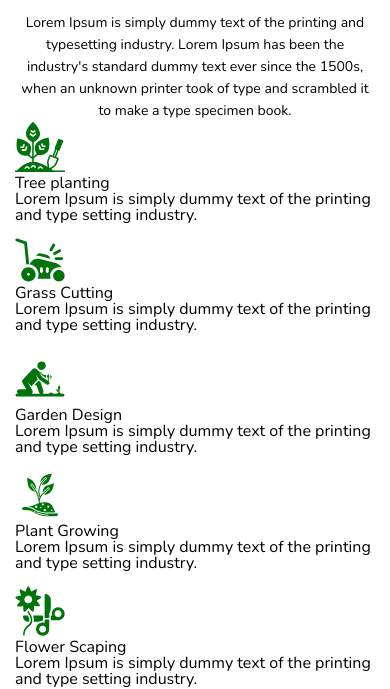
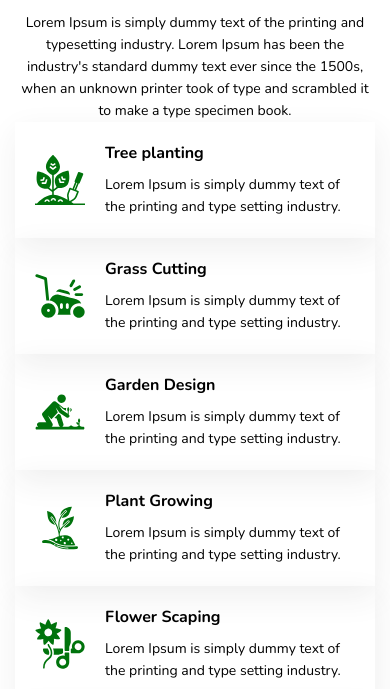
Before and after one commit to vladsolodov/Plants-site, a plain HTML site: page index.html in a window 390 px wide. Shown: the part 166-855 px from the top of the page. Drawn offline with nearby package versions, Linux system fonts and the light colour scheme.

Commit message:
style mobile service-item block

```diff
--- a/index.html
+++ b/index.html
@@ -46,59 +46,74 @@
                 <div class="service-item tree-planting-item">
                     <img class="mobile-image" src="icons/Tree Planting green.svg" alt="">
                     <img class="pc-image" src="icons/Tree Planting white.svg" alt="">
+                    <div class="service-item-text">
                     <div class="service-item-title"><span>Tree planting</span></div>
                     <div class="service-item-description">Lorem Ipsum is simply dummy
                         text of the printing and type
-                        setting industry.</div>
+                        setting industry.</div></div>
                 </div>
                 <div class="service-item grass-cutting-item">
                     <img src="icons/Grass Cuttin.svg" alt="">
+                    <div class="service-item-text">
                         <div class="service-item-title"><span>Grass Cutting</span></div>
                         <div class="service-item-description">Lorem Ipsum is simply dummy
                             text of the printing and type
                             setting industry.</div>
                     </div>
+                </div>
                 <div class="service-item garden-design-item">
                     <img src="icons/Garden Design.svg" alt="">
+                    <div class="service-item-text">
                         <div class="service-item-title"><span>Garden Design</span></div>
                         <div class="service-item-description">Lorem Ipsum is simply dummy
                             text of the printing and type
                             setting industry.</div>
                     </div>
+                </div>
                 <div class="service-item plant-growing-item">
                     <img src="icons/Plant Growing.svg" alt="">
+                    <div class="service-item-text">
                         <div class="service-item-title"><span>Plant Growing</span></div>
                         <div class="service-item-description">Lorem Ipsum is simply dummy
                             text of the printing and type
                             setting industry.</div>
                     </div>
+                </div>
                 <div class="service-item flower-scaping-item">
                     <img src="icons/Flower Scaping.svg" alt="">
+                    <div class="service-item-text">
                         <div class="service-item-title"><span>Flower Scaping</span></div>
                         <div class="service-item-description">Lorem Ipsum is simply dummy
                             text of the printing and type
                             setting industry.</div>
                     </div>
+                </div>
                 <div class="service-item branch-cutting-item">
                     <img src="icons/Branch Cutting.svg" alt="">
+                    <div class="service-item-text">
                         <div class="service-item-title"><span>Branch cutting</span></div>
                         <div class="service-item-description">Lorem Ipsum is simply dummy
                             text of the printing and type
                             setting industry.</div>
                     </div>
+                </div>
                 <div class="service-item weeds-control-item">
                     <img src="icons/Pests, Weed Control.svg" alt="">
+                    <div class="service-item-text">
                         <div class="service-item-title"><span>Pests, Weeds Control</span></div>
                         <div class="service-item-description">Lorem Ipsum is simply dummy
                             text of the printing and type
                             setting industry.</div>
                     </div>
+                </div>
                 <div class="service-item watering-item">
                     <img src="icons/Watering & Irrigation.svg" alt="">
+                    <div class="service-item-text">
                         <div class="service-item-title"><span>Watering & Irrigation</span></div>
                         <div class="service-item-description">Lorem Ipsum is simply dummy
                             text of the printing and type
                             setting industry.</div>
+                    </div>
                 </div>
             </div>
         </div>
--- a/style.scss
+++ b/style.scss
@@ -38,9 +38,32 @@ body{
 .service-item{
         height: 116px;
         width: 100%;
+        padding: 20px;
         background-color: linear-gradient(172.29deg, #FFFFFF -10.79%, #FFFFFF 94.04%);
+        box-shadow: 2px 11px 30px rgba(51, 51, 51, 0.08);
+        display: flex;
+        justify-content: center;
+        gap: 20px;
 }
 
+.service-item-title{
+    font-weight: 700;
+    font-size: 16px;
+    line-height: 22px;
+}
+
+.service-item-description{
+    font-weight: 400;
+    font-size: 14px;
+    line-height: 22px;
+}
+
+.service-item-text{
+    display: flex;
+    flex-direction: column;
+    justify-content: center;
+    gap: 10px;
+}
 .service-item img{
     width: 50px;
 }
@@ -48,6 +71,14 @@ body{
 .tree-planting-item .pc-image{
     display: none;
 }
+
+
+
+
+
+
+
+
 
 
 @media (min-width: 768px) {
@@ -78,6 +109,7 @@ body{
         justify-content: center;
         text-align: center;
         border-radius: 10px;
+        gap: 0px;
         }
 
     .title-services{
@@ -93,7 +125,7 @@ body{
         margin-bottom: 50px;
         }
 
-    .services .service-item:first-child{
+    .tree-planting-item{
         background-color: $main-bg-color-2;
         color: $main-bg-color;
     }
```
Also changed, not shown: style.css, 1 other file. Lines whose indentation alone changed are shown as unchanged.
